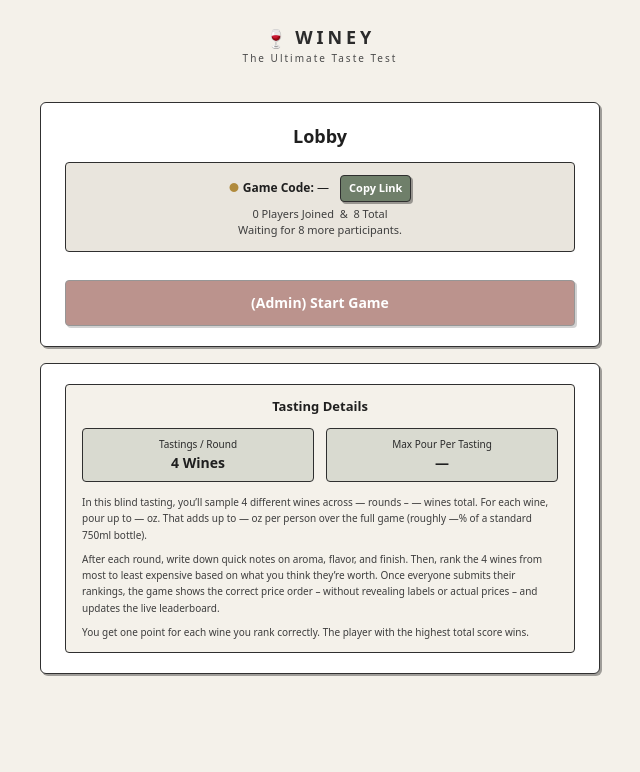
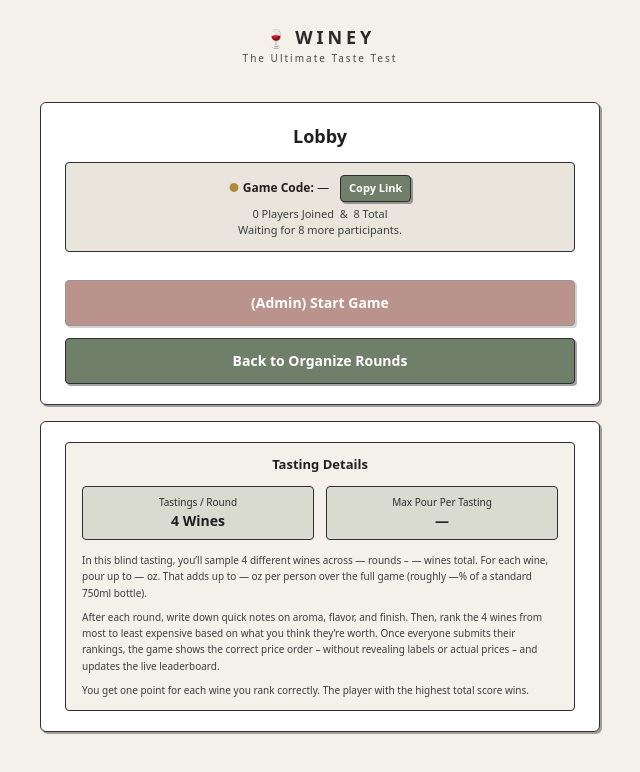
Before and after one commit to maximkali/Winey-Windsurf, a Next.js app: page /host/lobby in a window 1280 px wide. Shown: the top 772 px of the page, without its empty margins (320-960 px from the left). Built offline with nearby package versions, Linux system fonts and the light colour scheme.

Commit message:
Host navigation: back links between wine list, organize rounds, and lobby

```diff
--- a/src/app/host/lobby/page.tsx
+++ b/src/app/host/lobby/page.tsx
@@ -144,6 +144,11 @@ export default function HostLobbyPage() {
   }
 
   const { gameCode, uid } = useUrlBackedIdentity();
+
+  const qs = useMemo(() => {
+    if (!gameCode) return null;
+    return `gameCode=${encodeURIComponent(gameCode)}${uid ? `&uid=${encodeURIComponent(uid)}` : ''}`;
+  }, [gameCode, uid]);
 
   const targetPlayers = useMemo(() => {
     const fromState = state?.setupPlayers;
@@ -300,6 +305,19 @@ export default function HostLobbyPage() {
                 {loadingStart ? 'Starting…' : '(Admin) Start Game'}
               </Button>
             </div>
+
+            <div className="mt-3">
+              <Button
+                variant="outline"
+                className="w-full py-3"
+                onClick={() => {
+                  if (qs) router.push(`/host/organize-rounds?${qs}`);
+                  else router.push('/host/organize-rounds');
+                }}
+              >
+                Back to Organize Rounds
+              </Button>
+            </div>
           </WineyCard>
 
           <WineyCard className="px-6 py-5">
--- a/src/app/host/organize-rounds/page.tsx
+++ b/src/app/host/organize-rounds/page.tsx
@@ -202,6 +202,15 @@ export default function OrganizeRoundsPage() {
     window.location.href = `/host/lobby?${qs}`;
   }
 
+  function backToWineList() {
+    if (!gameCode) {
+      window.location.href = '/host/wine-list';
+      return;
+    }
+    const qs = `gameCode=${encodeURIComponent(gameCode)}${uid ? `&uid=${encodeURIComponent(uid)}` : ''}`;
+    window.location.href = `/host/wine-list?${qs}`;
+  }
+
   return (
     <WineyShell maxWidthClassName="max-w-[1100px]">
       <main className="pt-6">
@@ -327,9 +336,14 @@ export default function OrganizeRoundsPage() {
           </div>
 
           <div className="mt-8 flex items-center justify-center">
-            <Button className="px-8 py-3" onClick={saveAndContinue}>
-              Save &amp; Continue
-            </Button>
+            <div className="grid w-full max-w-[520px] grid-cols-2 gap-3">
+              <Button variant="outline" className="px-6 py-3" onClick={backToWineList}>
+                Back to Wine List
+              </Button>
+              <Button className="px-8 py-3" onClick={saveAndContinue}>
+                Save &amp; Continue
+              </Button>
+            </div>
           </div>
         </WineyCard>
 
```
